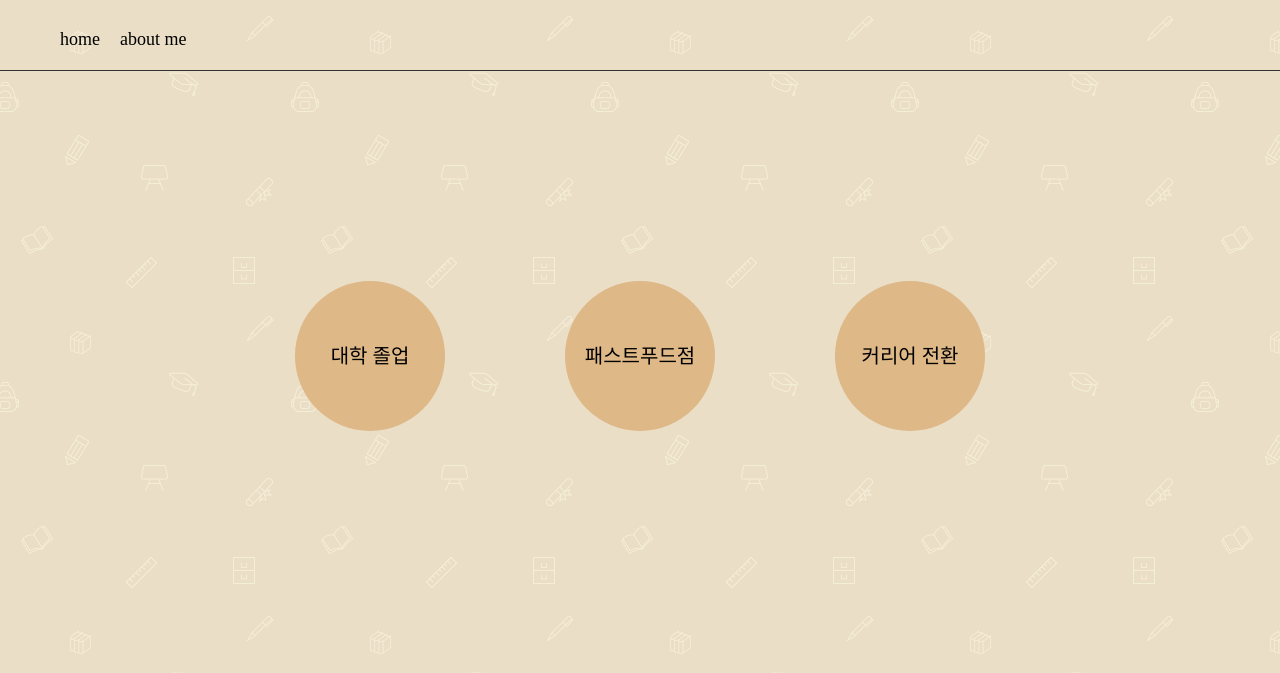
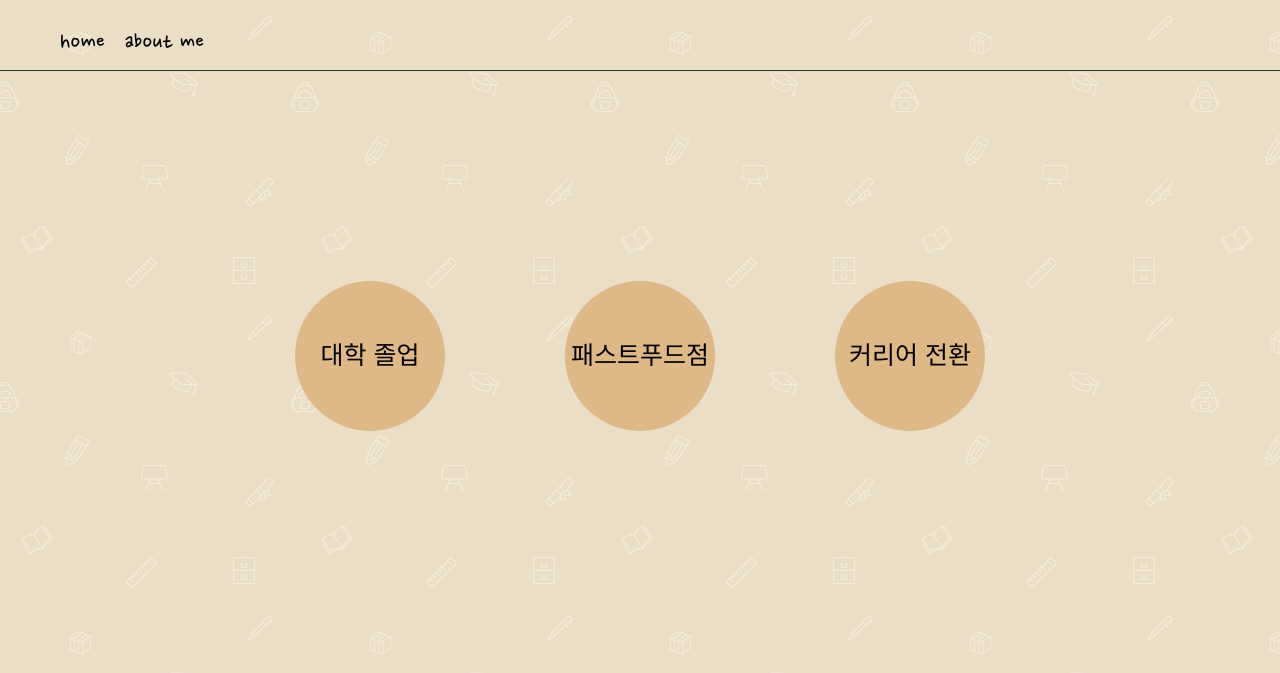
Before and after one commit to bmoyeon/introduce, a plain HTML site: page content.html in a window 1280 px wide. Shown: the top 673 px of the page. Drawn offline with nearby package versions, Linux system fonts and the light colour scheme.

Commit message:
change font

```diff
--- a/content.css
+++ b/content.css
@@ -1,5 +1,6 @@
 body {
     background-image: url("./src/school.png");
+    font-family: 'Nanum Pen Script', cursive;
 }
 
 /* header */
@@ -15,7 +16,7 @@ header {
 }
 .list li {
     padding: 10px;
-    font-size: 18px;
+    font-size: 25px;
 }
 .list li a {
     color: black;
@@ -45,7 +46,7 @@ header {
     margin: 60px;
 }
 .keyword span {
-    font-size: 20px;
+    font-size: 25px;
 }
 
 
--- a/content.html
+++ b/content.html
@@ -7,6 +7,7 @@
     <link rel="stylesheet" href="https://cdn.jsdelivr.net/npm/reset-css@5.0.1/reset.min.css">
     <link rel="stylesheet" href="content.css">
     <script src="https://use.fontawesome.com/releases/v5.10.2/js/all.js"></script>
+    <link href="https://fonts.googleapis.com/css2?family=Nanum+Pen+Script&display=swap" rel="stylesheet">
 </head>
 <body>
     <!--header-->
--- a/style.css
+++ b/style.css
@@ -1,5 +1,6 @@
 body {
     background-image: url("./src/school.png");
+    font-family: 'Nanum Pen Script', cursive;
 }
 
 div {
```
Also changed, not shown: index.html (+1 -0 lines).
